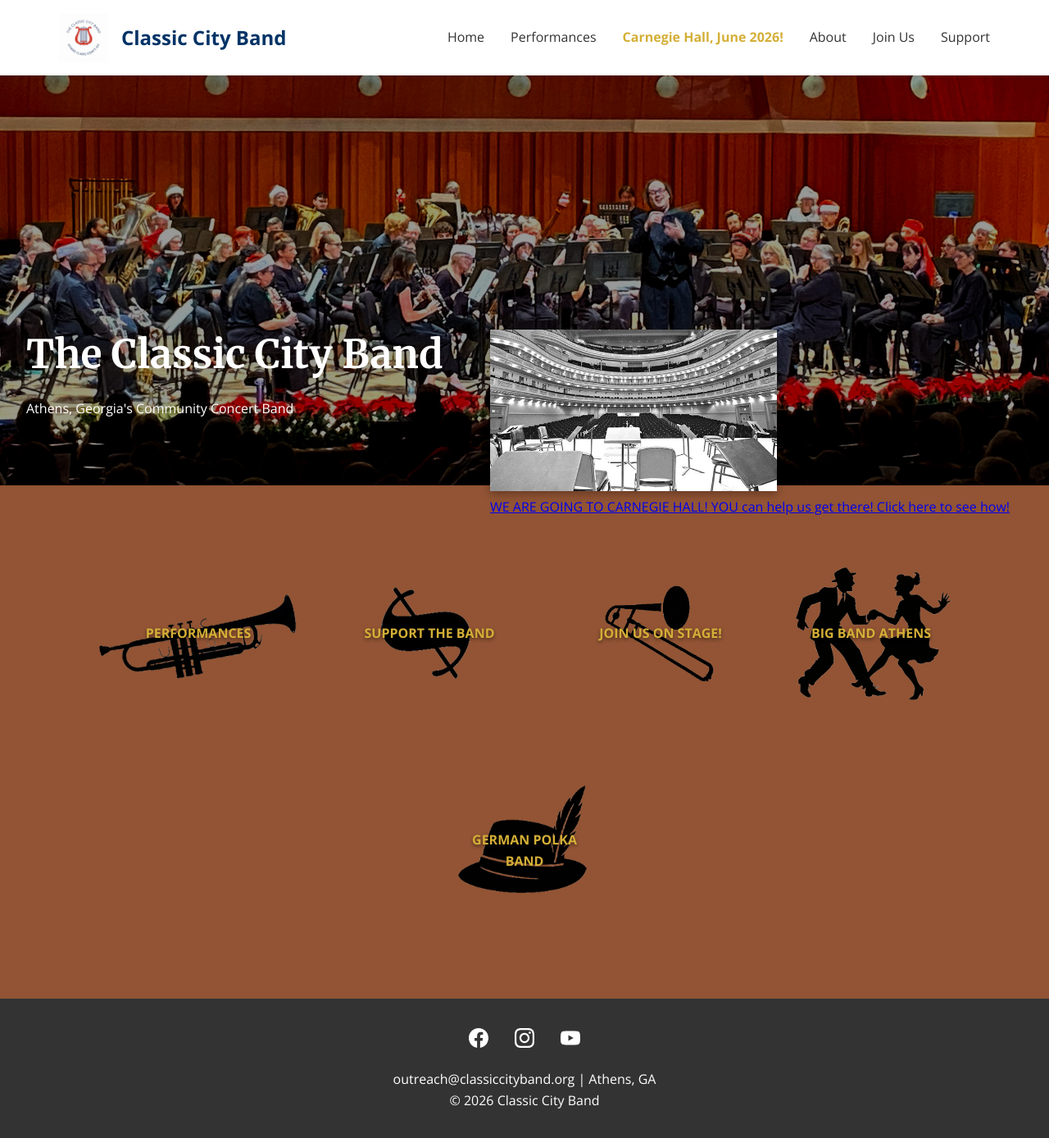
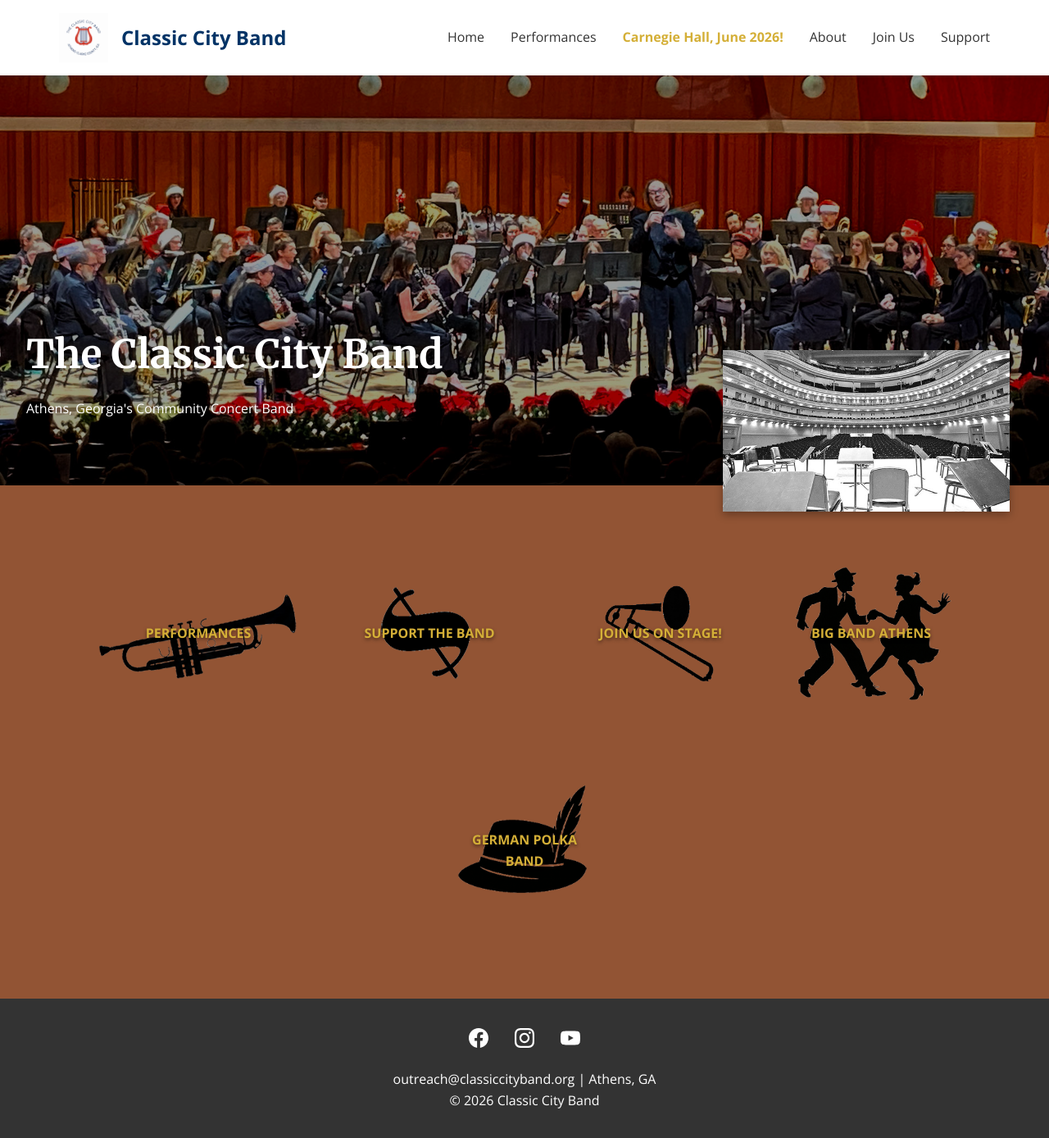
Before and after one commit to webmasterCCB/CCBwebsite, a Jekyll site: the page built from index.html, in a window 1280 px wide and 1388 px high. Shown: the whole window at 82% size. Built offline with Jekyll 4.4.1, drawn with Linux system fonts in a browser that asks for light colours.

Commit message:
Update index.html

```diff
--- a/index.html
+++ b/index.html
@@ -8,10 +8,6 @@ title: Home
   <p>Athens, Georgia's Community Concert Band</p>
 <a href="/CCBwebsite/carnegie-hall" class="carnegie-badge">
   <img src="/CCBwebsite/assets/images/carnegieWebsm.jpg" alt="Carnegie Hall 2026">
-  <div class="badge-text">
-    <span class="badge-title">WE ARE GOING TO CARNEGIE HALL!</span>
-    <span class="badge-subtitle">YOU can help us get there! Click here to see how!</span>
-  </div>
 </a>
 </section>
 
```
